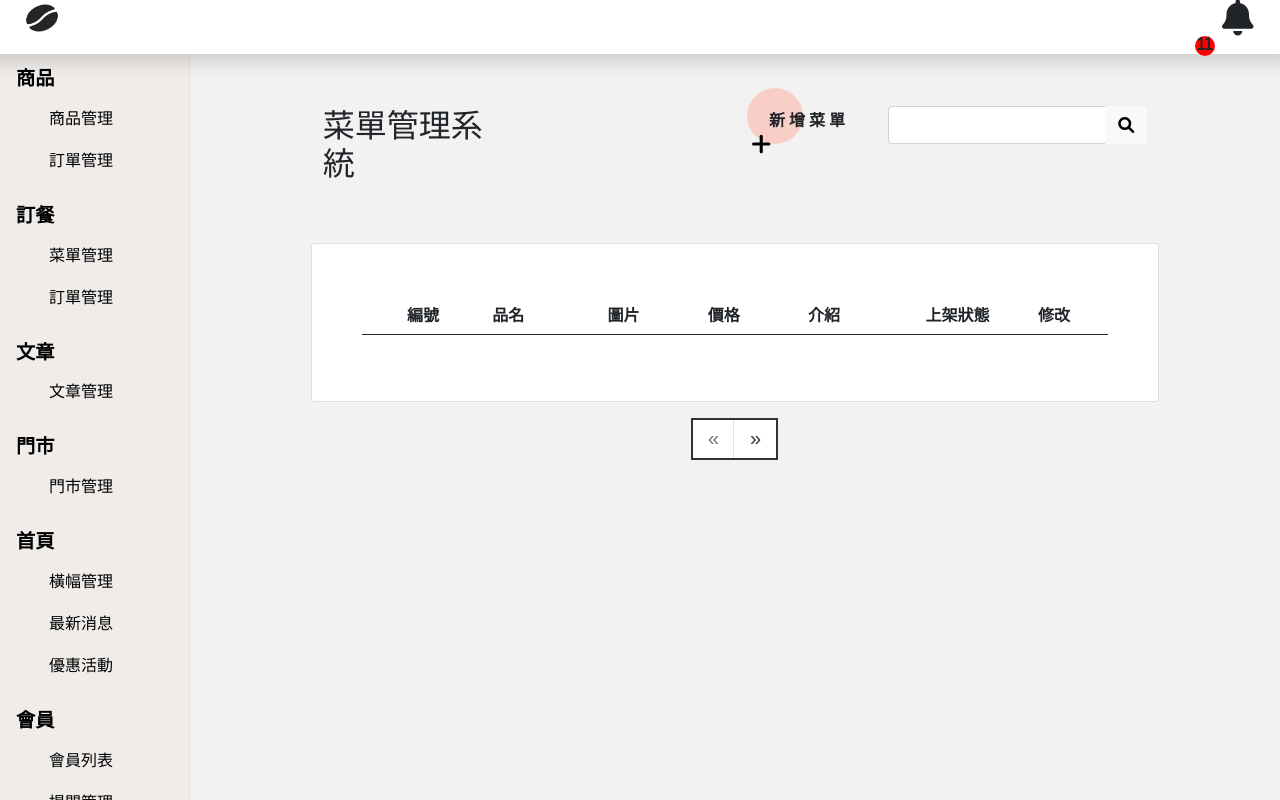
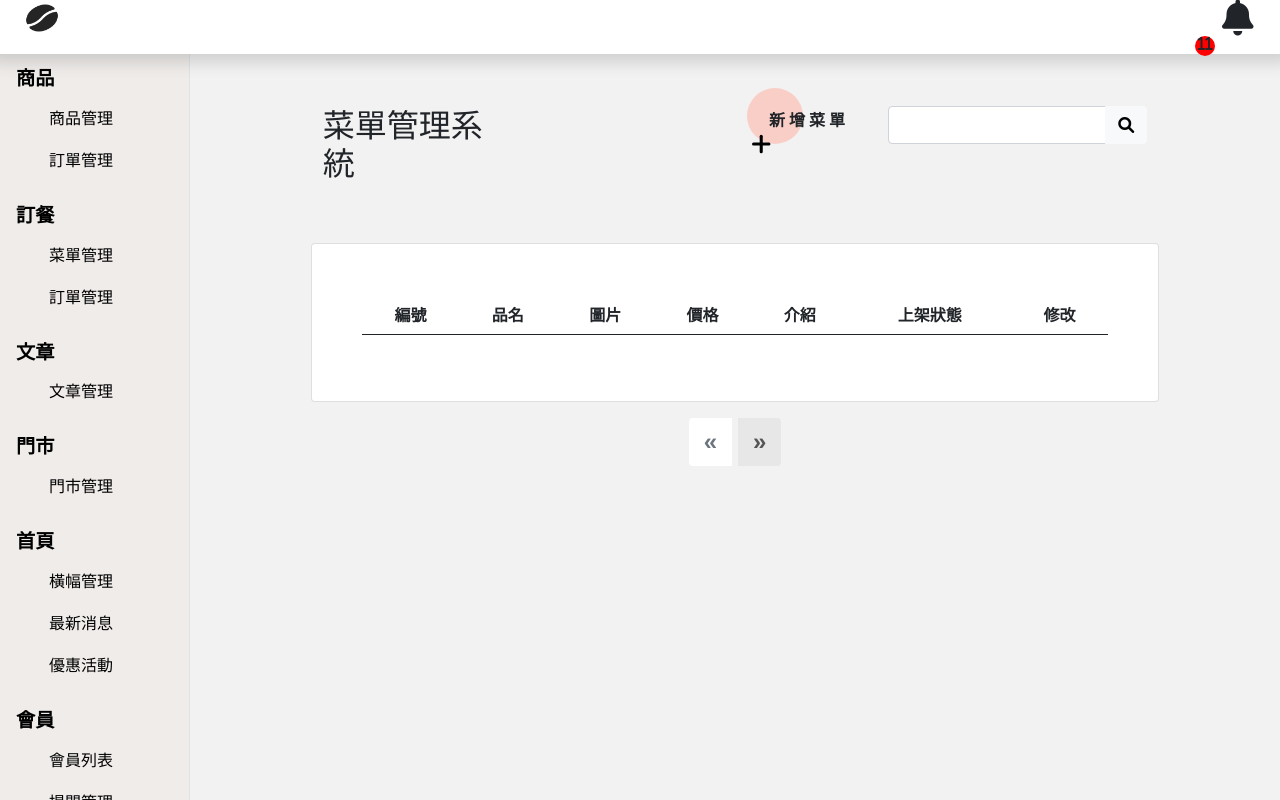
Before and after one commit to meowen0228/team3_coffee, a PHP site: page /drink_menu.php in a window 1280 px wide. Run offline with PHP 8.4, Linux system fonts and the light colour scheme; data comes from the database, SQL or seed files in the repository; data that the repository does not hold is empty; some libraries are stand-ins or nearby versions.

Commit message:
CSS修改

```diff
--- a/drink_menu.php
+++ b/drink_menu.php
@@ -10,40 +10,45 @@ $pagename = 'home';
     .card{
         padding: 50px;
     }
-    .card_number {
-            width: 300PX;
-            text-align:center;
-        }
+    .card_content {
+        width: 300px;
+        height: 100px;
+        overflow:hidden;
+        display: -webkit-box;
+        -webkit-line-clamp: 5;
+        -webkit-box-orient: vertical;
+        white-space: normal;
+        text-overflow: ellipsis;
+    }
+    .card_id {
+        width: 50px;
+        text-align: center;
+    }
     .card_name {
-        width: 150PX;
-        word-wrap:break-word;
+        width: 200px;
+        text-align: center;
     }
-    .card_photo {
-        width: 300px;
-        text-align:center;
+    .card_status {
+        width: 150px;
+        text-align: center;
+    }
+
+    .card_img {
+        width: 200px;
+        text-align: center;
     }
     .card_price {
-        width: 150px;
-        text-align:center;
+        text-align: center;
+    }
 
-    }
-    .card_content {
-        width: 300px;
-        text-align:center;
-    }
-    .card_condition {
-        width: 300px;
-        text-align:center;
-    }
-    .card_revise {
-        width: 150px;
-    }
-    .solid {
-        size: 30px;
-    }
-    .card_revise {
 
-    }
+
+
+
+
+
+
+
 
 
     a {
@@ -111,92 +116,61 @@ $pagename = 'home';
 
 .pagination-outer{ text-align: center; }
 .pagination{
-        font-family: 'Ubuntu', sans-serif;
-        display: inline-flex;
-        position: relative;
-        border: 2px solid #333;
+    font-family: 'Work Sans', sans-serif;
+    display: inline-flex;
 }
 .pagination li a.page-link{
-    color: #333;
-    background-color: #fff;
-    font-size: 20px;
-    font-weight: 500;
-    line-height: 37px;
-    height: 38px;
-    width: 42px;
-    padding: 0;
-    margin: 0;
+    color: #555;
+    background-color: #e7e7e7;
+    font-size: 24px;
+    font-weight: 600;
+    padding: 6px 15px;
+    margin: 0 7px;
     border: none;
-    border-right: 2px solid #333;
+    overflow: hidden;
     position: relative;
     z-index: 1;
-    transition: all 0.3s ease 0s;
 }
-.pagination li:first-child a.page-link{ border-radius: 2px 0 0 2px; }
-.pagination li:last-child a.page-link{
-    border: none;
-    border-radius: 0 2px 2px 0;
-}
+.pagination li.active a.page-link,
 .pagination li a.page-link:hover,
-.pagination li a.page-link:focus,
-.pagination li.active a.page-link:hover,
-.pagination li.active a.page-link{
+.pagination li.active a.page-link:hover{
     color: #fff;
-    background: rgba(255, 171, 157, 0.5);;
-    border-color: #333;
+    background-color: transparent;
+    text-shadow: 0 0 2px #000;
 }
 .pagination li a.page-link:before,
 .pagination li a.page-link:after{
     content: '';
-    background-color: rgba(255, 171, 157, 0.5);;
-    height: 100%;
-    width: 100%;
+    background-color: rgba(255, 171, 157, 0.5);
+    height: 75%;
+    width: 75%;
     opacity: 0;
-    border-bottom: 2px solid #333;
+    transform: translateX(-50%) translateY(-50%);
     position: absolute;
-    left: 0;
-    top: 0;
+    left: 50%;
+    top: 50%;
     z-index: -1;
-    transition: all 0.4s ease 0s;
-}
-.pagination li a.page-link:after{
-    background-color: rgba(255, 171, 157, 0.5);1;
-    height: 0;
-    border: none;
-}
-.pagination li a.page-link:hover:before{
-    border-radius: 0 0 7px 7px;
-    opacity: 1;
-    top: 7px;
+    transition: all 0.3s ease 0s;
 }
 .pagination li.active a.page-link:before,
-.pagination li a.page-link:focus:before{
-    opacity: 0;
+.pagination li a.page-link:hover:before{
+    opacity: 1;
+    left: 43%;
+    top: 43%;
 }
-.pagination li a.page-link:focus:after,
-.pagination li.active a.page-link:after{
+.pagination li.active a.page-link:after,
+.pagination li a.page-link:hover:after{
     opacity: 1;
-    height: 100%;
+    left: 57%;
+    top: 57%;
 }
 @media only screen and (max-width: 480px){
-    .pagination{
-        font-size: 0;
-        border: none;
-        display: inline-block;
-    }
+    .pagination{ display: block; }
     .pagination li{
         display: inline-block;
-        vertical-align: top;
-        margin: 0 5px 10px;
-    }
-    .pagination li a.page-link,
-    .pagination li:last-child a.page-link{
-        line-height: 34px;
-        border: 2px solid #333;
+        margin: 0 0 5px;
     }
 }
-
-
 
 </style>
 </head>
@@ -277,13 +251,13 @@ if ($totalRows) {
                     <thead>
                         <tr class="oderTitle text-nowrap">
                             <!-- <th scope="col"><input type="checkbox" name="" id="">全選</th> -->
-                            <th class="card_number">編號</th>
-                            <th class="card_name">品名</th>
-                            <th class="card_photo">圖片</th>
-                            <th class="card_price">價格</th>
-                            <th class="card_content">介紹</th>
-                            <th class="card_condition">上架狀態</th>
-                            <th class="card_revise">修改 </th>
+                            <th style="text-align: center">編號</th>
+                            <th style="text-align: center">品名</th>
+                            <th style="text-align: center">圖片</th>
+                            <th style="text-align: center">價格</th>
+                            <th style="text-align: center">介紹</th>
+                            <th style="text-align: center">上架狀態</th>
+                            <th style="text-align: center">修改 </th>
 
                         </tr>
                     </thead>    <!-- 菜單標題 -->
@@ -294,28 +268,33 @@ if ($totalRows) {
                             <!-- <td>
                                 <input type="checkbox" name="" id="">
                             </td> -->
-                            <th class="card_number"><?= $r['id'] ?></th>  <!--編號-->
-                            <td class="card_name"><?= $r['drink_name'] ?></td>      <!--飲料名稱-->
-                            <td class="card_photo">
+                            <th class="card_id"><div class="card_id"><?= $r['id'] ?></div></th> <!--編號-->
+
+                            <td class="card_name"><div class="card_name"><?= $r['drink_name'] ?></div></td>      <!--飲料名稱-->
+                            <td class="card_img"><div class="card_img">
                                 <img style="width:100px;" src="<?= $r['url'] ?>" alt="">
-                            </td>
-                            <td class="card_price"><?= $r['price'] ?></td> <!--價格-->
-                            <td class=""><?= $r['content'] ?></td>  <!--介紹-->
+                            </div></td>
+                            <td><div class="card_price"><?= $r['price'] ?></div></td> <!--價格-->
+                            <td style="width: 300px;"><div class="card_content"><?= $r['content'] ?></div></td>  <!--介紹-->
                             <!--上架狀態-->
                             <?php if ($r['status']){?>
-                            <td class="card_condition" style="color:blue"><img src="dog.gif" alt="" width="100px" height="100px"></td>
+                            <td class="card_status"><img src="open.gif" alt="" width="100px" height="100px"></td>
 
                             <?php }else{?>
-                            <td class="card_condition" style="color:red"><img src="up.gif" alt="" width="100px" height="100px"></td>
+                            <td class="card_status"><img src="closed.gif" alt="" width="100px" height="100px"></td>
                             <?php } ?>
 
-                            <td class="card_revise" style="center "><a href="drink_menu_revise.php?id= <?= $r['id'] ?>"><i class="fa-solid fa-pen-to-square"></i></a></td> <!--修改-->
+                            <td style="text-align: center"><a href="drink_menu_revise.php?id= <?= $r['id'] ?>"><i class="fa-solid fa-pen-to-square"></i></a></td> <!--修改-->
                         </tr>
                     <?php endforeach ?>
                 </tbody>  <!--菜單內容 -->
 
                 </table>
-</div>
+            </div>
+
+
+
+
                 <div class="d-flex justify-content-center mt-3">
                 <nav class="pagination-outer" aria-label="Page navigation">
             <ul class="pagination">
@@ -337,7 +316,11 @@ if ($totalRows) {
         </nav>  <!-- 頁碼  -->
     </div>
             </div>
+
 </main>
+
+
+
 </body>
     <!-- Bootstrap JavaScript Libraries -->
     <!-- <script src="https://cdn.jsdelivr.net/npm/@popperjs/core@2.9.2/dist/umd/popper.min.js" integrity="sha384-IQsoLXl5PILFhosVNubq5LC7Qb9DXgDA9i+tQ8Zj3iwWAwPtgFTxbJ8NT4GN1R8p" crossorigin="anonymous"></script>
```
Also changed, not shown: drink_menu_add.php (+32 -8 lines), drink_menu_revise.php (+54 -5 lines), closed.gif (added), open.gif (added).
